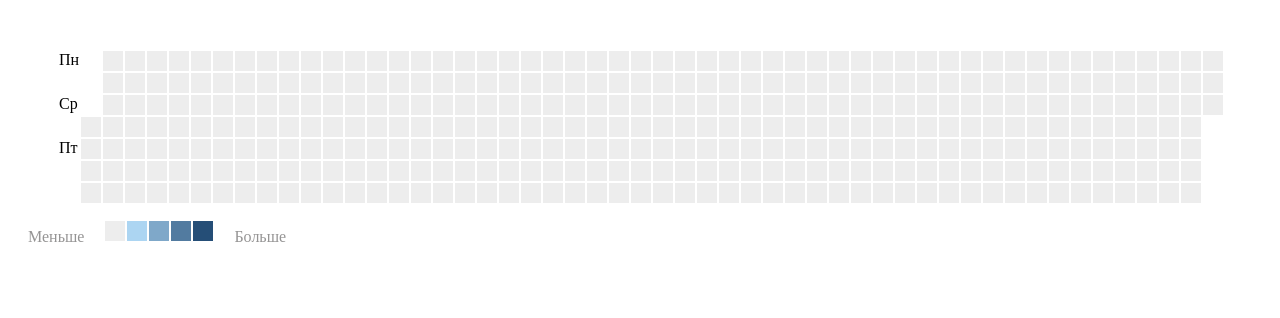
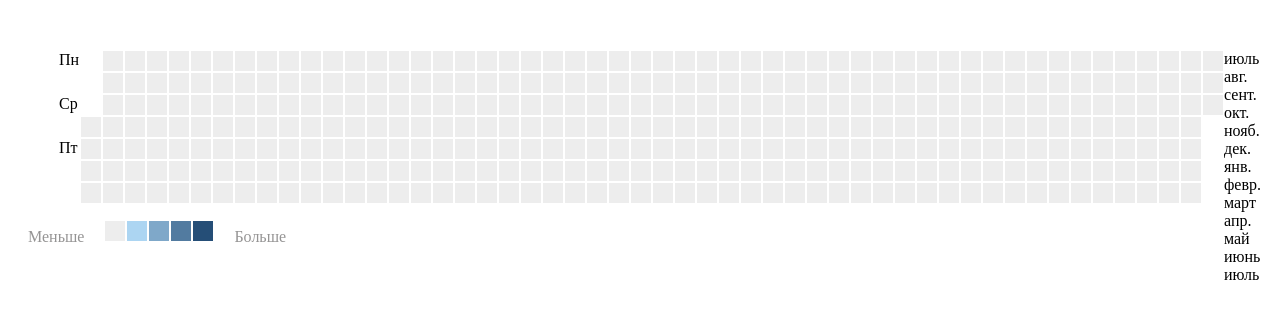
Before and after one commit to wellko/TestForInnovation, a React (Create React App) app: page / in a window 1280 px wide. Shown: the top 318 px of the page. Built offline with nearby package versions, Linux system fonts and the light colour scheme; no server answers.

Commit message:
added month description block

```diff
--- a/src/App.tsx
+++ b/src/App.tsx
@@ -44,7 +44,14 @@ function App() {
 
     const emptyCells: number[] = [];
 
+    const months: string[] = [];
+
     const weekdays = ['Пн', ' ', ' Ср', ' ', 'Пт', ' ', ' '];
+
+    for (let i = 0; i<13; i++){
+        const month = dayjs(Date.now()).add(+i, 'month').format('MMM');
+        months.push(month);
+    }
 
     for (let i = 1; i <= startDate; i++) {
         if (i <= startDate) {
@@ -78,7 +85,6 @@ function App() {
 
     return (
         <div className="App">
-            <>
                 <div className='grid-block'>
                     {weekdays.map(el => <div key={Math.random()} className='inactive-cell'> {el} </div>)}
                     {emptyCells.map(() => <div key={Math.random()} className='inactive-cell'/>)}
@@ -104,6 +110,9 @@ function App() {
                             </div>
                         </div>
                     })}
+                    <div className='months'>
+                        {months.map(el => <div className='monthDescription' key={Math.random()}>{el}</div>)}
+                    </div>
                 </div>
                 <div>
                     <span className='colorGrey'>Меньше</span>
@@ -138,7 +147,6 @@ function App() {
                     </div>
                     <span className='colorGrey'>Больше</span>
                 </div>
-            </>
         </div>
     );
 }
```
